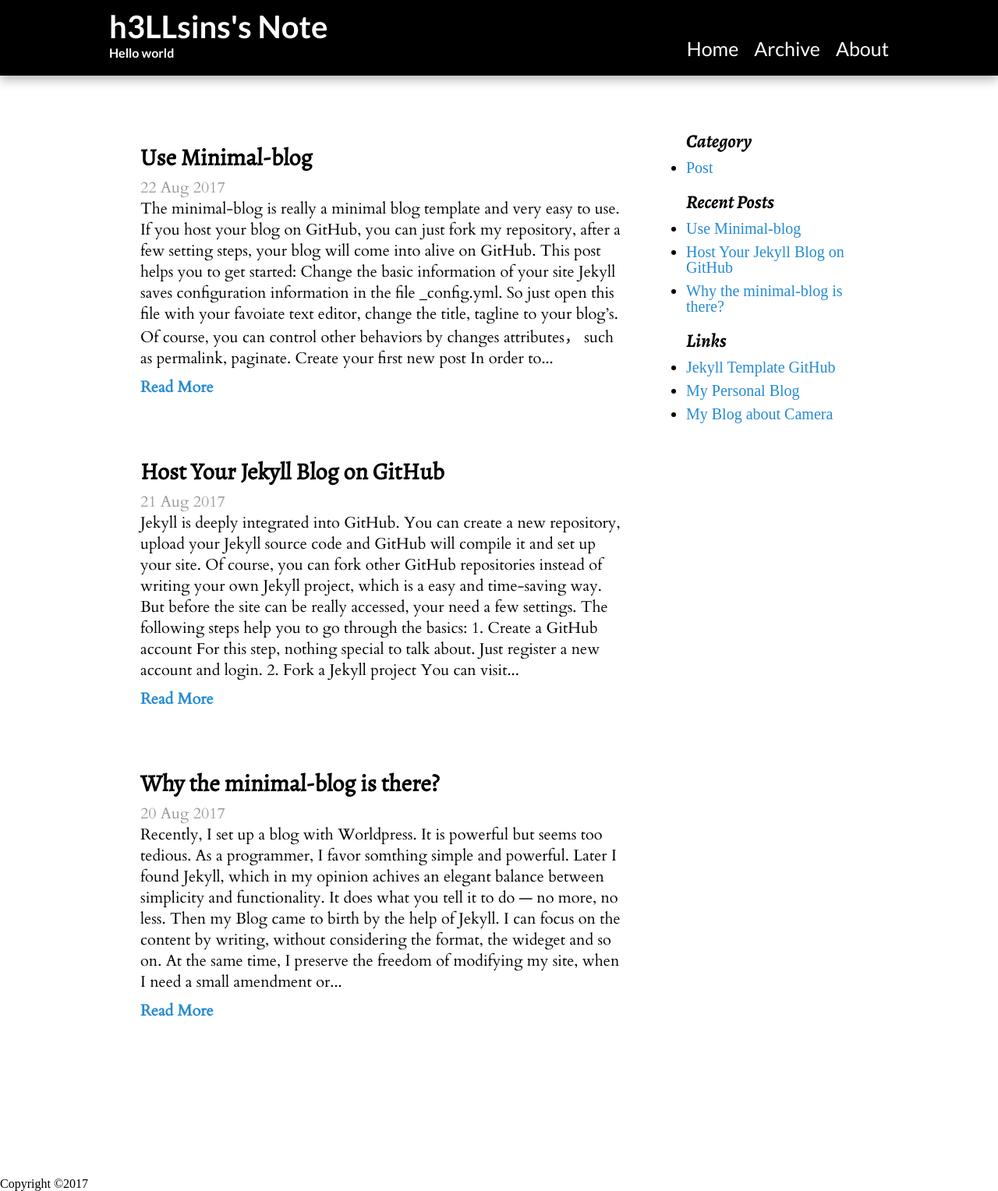
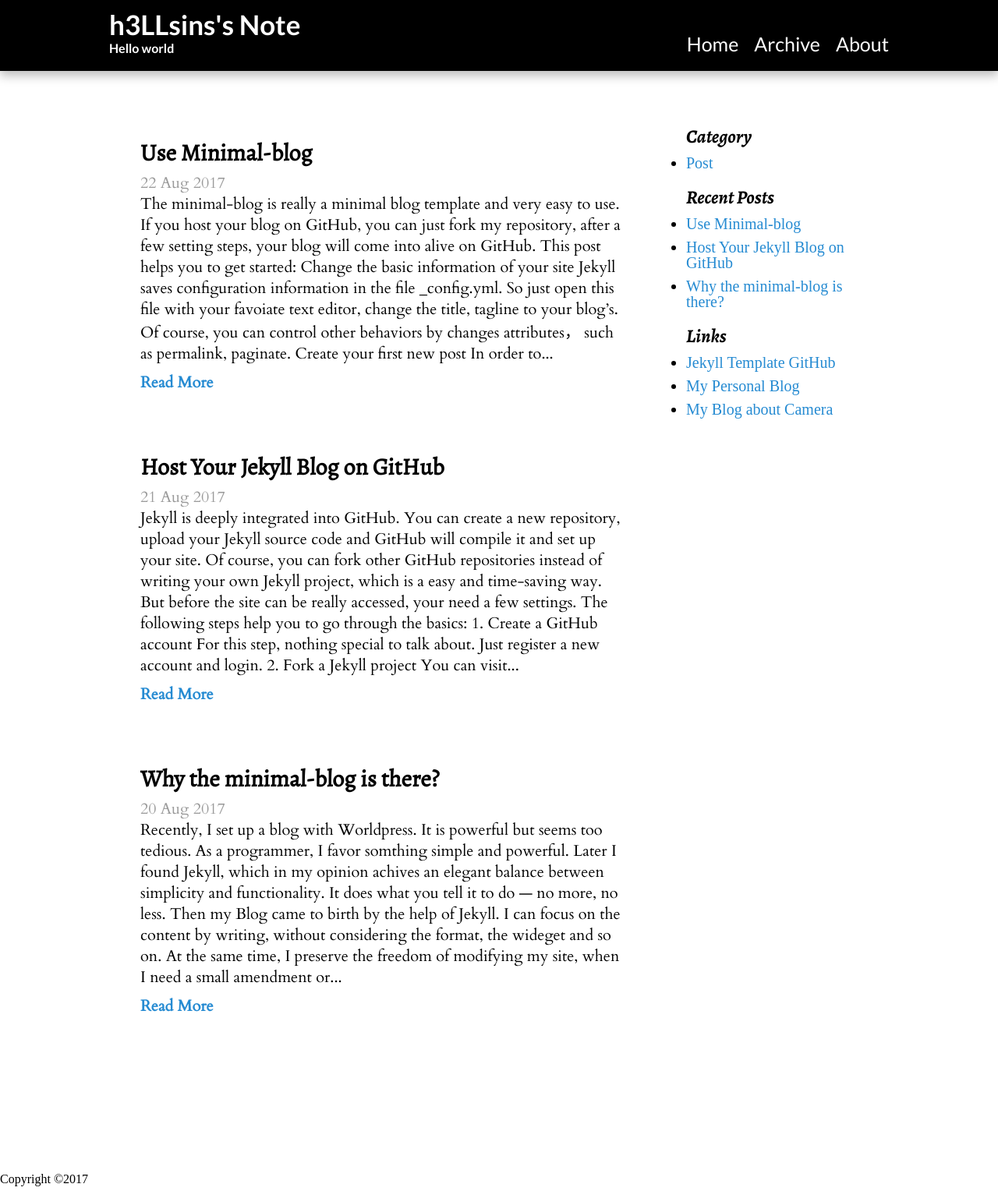
Before and after one commit to h3LLsins/h3LLsins.github.io, a Jekyll site: the page built from index.html, in a window 1280 px wide. Shown: the whole page at 78% size. Built offline with Jekyll 4.4.1, drawn with Linux system fonts in a browser that asks for light colours; some web fonts are replaced; the list of posts is cut into pages by our own code.

Commit message:
Update some files

```diff
--- a/_includes/css/footer.css
+++ b/_includes/css/footer.css
@@ -1,8 +1,6 @@
 .footer {
 	text-align: center;
 	font-size: 20px;
-   	bottom:0;
-   	width:100%;
-   	height:60px;   /* Height of the footer */
+
    	background:#000000;
 }
--- a/_includes/css/header.css
+++ b/_includes/css/header.css
@@ -24,7 +24,7 @@
 }
 
 .header-title h1{
-	font-size: 40px;
+	font-size: 35px;
 	font-weight: 700;
 }
 
```
